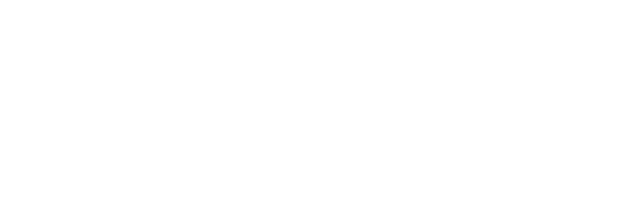
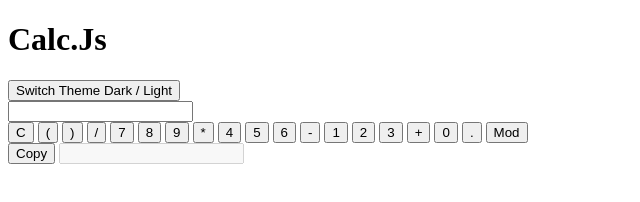
Before and after one commit to ferreiraDeVops/Projeto-calculadora-js, a plain HTML site: page index.html in a window 1280 px wide. Shown: the whole page, without its empty margins (0-640 px from the left). Drawn offline with Linux system fonts and the light colour scheme.

Commit message:
sessão do HTML

```diff
--- a/index.html
+++ b/index.html
@@ -9,6 +9,37 @@
         <title>Document</title>
 </head>
 <body>
-
+        <main data-theme="dark">
+                <header class="flex align-center justify-between">
+                        <h1>Calc.Js</h1>
+                        <button id="themeSwitcher">Switch Theme Dark / Light</button>
+                </header>
+                <input type="text" id="input">
+                <div id="keys">
+                        <button id="clear">C</button>
+                        <button class="charKey" date-value=" ( ">(</button>
+                        <button class="charKey" date-value=" ) ">)</button>
+                        <button class="charKey" date-value=" / ">/</button>
+                        <button class="charKey" date-value=" 7 ">7</button>
+                        <button class="charKey" date-value=" 8 ">8</button>
+                        <button class="charKey" date-value=" 9 ">9</button>
+                        <button class="charKey" date-value=" * ">*</button>
+                        <button class="charKey" date-value=" 4 ">4</button>
+                        <button class="charKey" date-value=" 5 ">5</button>
+                        <button class="charKey" date-value=" 6 ">6</button>
+                        <button class="charKey" date-value=" - ">-</button>
+                        <button class="charKey" date-value=" 1 ">1</button>
+                        <button class="charKey" date-value=" 2 ">2</button>
+                        <button class="charKey" date-value=" 3 ">3</button>
+                        <button class="charKey" date-value=" + ">+</button>
+                        <button class="charKey" date-value=" 0 ">0</button>
+                        <button class="charKey" date-value=" . ">.</button>
+                        <button class="charKey" date-value=" % ">Mod</button>
+                </div>
+                <section class="flex align-center justify-between">
+                        <button id="copyToClipboard">Copy</button>
+                        <input type="text" id="result" disabled>
+                </section>
+        </main>
 </body>
 </html>
```
